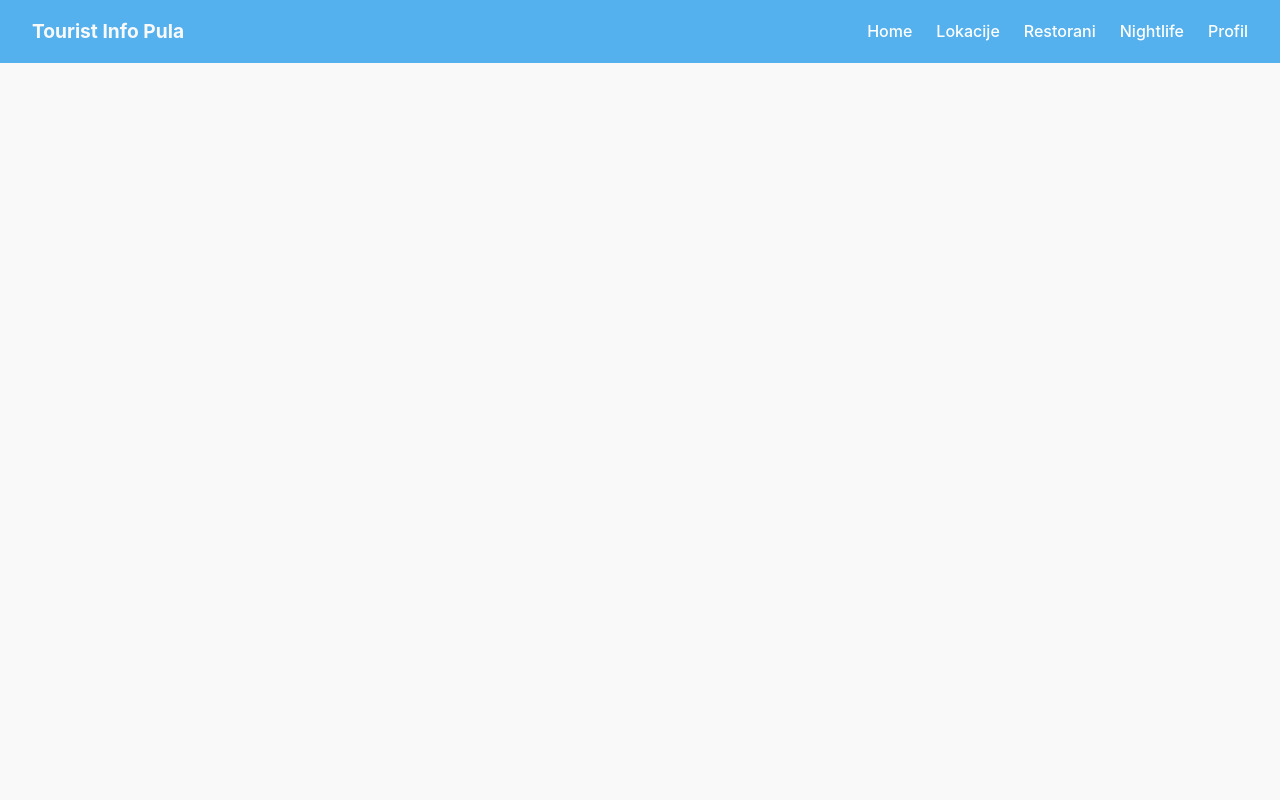
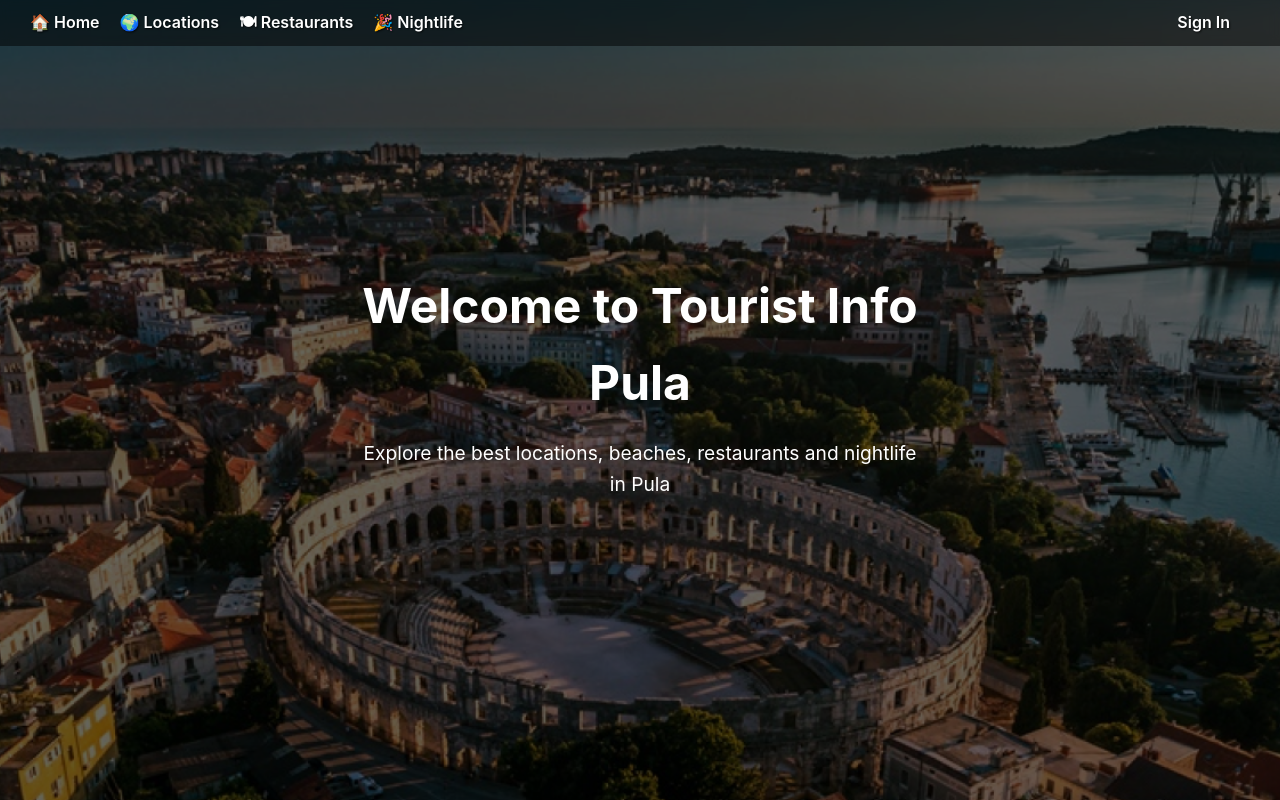
Before and after one commit to Siki2483/Frontend-webapps, a React (Create React App) app: page / in a window 1280 px wide. Built offline with nearby package versions, Linux system fonts and the light colour scheme.

Commit message:
editanje frontend navbar login page register page admin i obicni korisnik

```diff
--- a/src/App.css
+++ b/src/App.css
@@ -4,12 +4,13 @@
   box-sizing: border-box;
 }
 
-/* Osnovna paleta i font */
+
 body {
   font-family: 'Segoe UI', Tahoma, Geneva, Verdana, sans-serif;
   background-color: #f9f9f9;
   color: #333;
   line-height: 1.6;
+  padding-top: 60px;
 }
 
 a {
--- a/src/App.js
+++ b/src/App.js
@@ -1,5 +1,5 @@
 import React from "react";
-import { BrowserRouter as Router, Routes, Route, Navigate} from "react-router-dom";
+import { BrowserRouter as Router, Routes, Route, Navigate } from "react-router-dom";
 import Locations from "./pages/Locations";
 import Restaurants from "./pages/Restaurants";
 import Login from "./pages/Login";
@@ -15,6 +15,7 @@ import Home from "./pages/Home";
 import Nightlife from "./pages/Nightlife";
 import NightlifeDetails from "./pages/NightlifeDetails";
 import AddNightlife from "./pages/AddNightlife";
+import "./components/Navbar.css";
 
 const PrivateRoute = ({ children }) => {
   const token = localStorage.getItem("token");
@@ -24,14 +25,8 @@ const PrivateRoute = ({ children }) => {
 function App() {
   return (
     <Router>
-      <Navbar /> {}
+      <Navbar />
 
-      <Routes>
-        {}
-      </Routes>
-    </Router>,
-
-    <Router>
       <Routes>
         <Route path="/" element={<Home />} />
         <Route path="/lokacije" element={<Locations />} />
@@ -41,8 +36,8 @@ function App() {
         <Route path="/lokacije/:id" element={<LocationDetails />} />
         <Route path="/restorani/:id" element={<RestaurantDetails />} />
         <Route path="/profil" element={<PrivateRoute><Profile /></PrivateRoute>} />
-        <Route path="/dodaj-lokaciju" element={<Admin><AddLocation /> </Admin> } />
-        <Route path="/dodaj-restoran" element={<Admin><AddRestaurant /></Admin> } />
+        <Route path="/dodaj-lokaciju" element={<Admin><AddLocation /></Admin>} />
+        <Route path="/dodaj-restoran" element={<Admin><AddRestaurant /></Admin>} />
         <Route path="/nightlife" element={<Nightlife />} />
         <Route path="/nightlife/:id" element={<NightlifeDetails />} />
         <Route path="/dodaj-nightlife" element={<Admin><AddNightlife /></Admin>} />
--- a/src/components/Navbar.css
+++ b/src/components/Navbar.css
@@ -2,28 +2,56 @@
   display: flex;
   justify-content: space-between;
   align-items: center;
-    padding: 1rem 2rem;
-    background-color: #55b1ee;
-    color: rgb(249, 249, 249);
+  padding: 10px 30px;
+  background-color: rgba(0, 0, 0, 0.5);
+  backdrop-filter: blur(5px);
+  position: fixed;
+  top: 0;
+  width: 100%;
+  z-index: 1000;
 }
 
-  .navbar-logo {
-    font-weight: bold;
-    font-size: 1.2rem;
+.navbar-left,
+.navbar-right {
+  display: flex;
+  align-items: center;
 }
 
-  .navbar-links {
-    list-style: none;
-    display: flex;
-    gap: 1.5rem;
+.navbar-left a,
+.navbar-right a {
+  color: #ffffff;
+  font-weight: 600;
+  font-size: 1rem;
+  text-shadow: 1px 1px 2px rgba(0, 0, 0, 0.7);
+  margin-right: 20px;
+  text-decoration: none;
 }
 
-  .navbar-links a {
-    color: white;
-    font-weight: 500;
-    transition: color 0.3s;
+.dropdown {
+  position: relative;
+  display: inline-block;
 }
 
-  .navbar-links a:hover {
-    color: #caf0f8;
+.dropdown-content {
+  position: absolute;
+  top: 100%;
+  right: 0;
+  background-color: rgba(255, 255, 255, 0.95);
+  min-width: 160px;
+  box-shadow: 0px 8px 16px rgba(0,0,0,0.2);
+  z-index: 1001;
+  border-radius: 5px;
+  padding: 10px;
 }
+
+.dropdown-content a {
+  display: block;
+  padding: 8px 12px;
+  color: black;
+  text-decoration: none;
+  font-weight: 500;
+}
+
+.dropdown-content a:hover {
+  background-color: #f0f0f0;
+}
--- a/src/components/Navbar.jsx
+++ b/src/components/Navbar.jsx
@@ -1,29 +1,53 @@
-import React from "react";
-import { Link, useNavigate } from "react-router-dom";
+import React, { useState } from "react";
+import { Link } from "react-router-dom";
 import "./Navbar.css";
 
 function Navbar() {
-  const navigate = useNavigate();
-  const isLoggedIn = localStorage.getItem("token");
+  const token = localStorage.getItem("token");
   const isAdmin = localStorage.getItem("isAdmin") === "true";
+
+  const [showDropdown, setShowDropdown] = useState(false);
 
   const handleLogout = () => {
     localStorage.removeItem("token");
     localStorage.removeItem("isAdmin");
-    navigate("/login");
+    window.location.href = "/";
   };
 
   return (
     <nav className="navbar">
-  <div className="navbar-logo">Tourist Info Pula</div>
-  <ul className="navbar-links">
-    <li><Link to="/">Home</Link></li>
-    <li><Link to="/lokacije">Lokacije</Link></li>
-    <li><Link to="/restorani">Restorani</Link></li>
-    <li><Link to="/nightlife">Nightlife</Link></li>
-    <li><Link to="/profil">Profil</Link></li>
-  </ul>
-</nav>
+      <div className="navbar-left">
+        <Link to="/">🏠 Home</Link>
+        <Link to="/lokacije">🌍 Locations</Link>
+        <Link to="/restorani">🍽 Restaurants</Link>
+        <Link to="/nightlife">🎉 Nightlife</Link>
+      </div>
+
+      <div className="navbar-right">
+        {token ? (
+          <div
+            className="dropdown"
+            onMouseEnter={() => setShowDropdown(true)}
+            onMouseLeave={() => setShowDropdown(false)}
+          >
+            <Link to="/profil">👤 My Profile</Link>
+
+
+            {isAdmin && showDropdown && (
+              <div className="dropdown-content">
+                <Link to="/dodaj-lokaciju">➕ Lokacija</Link>
+                <Link to="/dodaj-restoran">➕ Restoran</Link>
+                <Link to="/dodaj-nightlife">➕ Nightlife</Link>
+              </div>
+            )}
+          </div>
+        ) : (
+          <Link to="/login">Sign In</Link>
+        )}
+
+        {token && <button onClick={handleLogout}>Logout</button>}
+      </div>
+    </nav>
   );
 }
 
--- a/src/pages/Home.css
+++ b/src/pages/Home.css
@@ -4,6 +4,9 @@
   background-position: center;
   height: 100vh;
   color: white;
+  display: flex;
+  align-items: center;
+  justify-content: center;
   position: relative;
   text-align: center;
 }
@@ -12,35 +15,36 @@
   background-color: rgba(0, 0, 0, 0.6);
   height: 100%;
   width: 100%;
-    padding-top: 15vh;
+  display: flex;
+  align-items: center;
+  justify-content: center;
 }
 
-  h1 {
+.home-content {
+  max-width: 600px;
+  padding: 20px;
+}
+
+.home-content h1 {
   font-size: 3rem;
   margin-bottom: 1rem;
 }
 
-  p {
+.home-content p {
   font-size: 1.2rem;
   margin-bottom: 2rem;
-    max-width: 600px;
-    margin-left: auto;
-    margin-right: auto;
 }
 
-  .home-buttons .btn {
-    display: inline-block;
-    background-color: #ffffffcc;
-    color: #333;
-    padding: 0.7rem 1.2rem;
-    margin: 0.5rem;
-    border-radius: 8px;
+.home-btn {
+  padding: 10px 20px;
+  background-color: #f0a500;
+  color: #fff;
   text-decoration: none;
   font-weight: bold;
-    transition: all 0.3s ease;
+  border-radius: 5px;
+  transition: background-color 0.3s;
 }
 
-  .home-buttons .btn:hover {
-    background-color: #fff;
-    transform: scale(1.05);
+.home-btn:hover {
+  background-color: #d88c00;
 }
--- a/src/pages/Home.jsx
+++ b/src/pages/Home.jsx
@@ -1,23 +1,19 @@
 import React from "react";
 import { Link } from "react-router-dom";
 import "./Home.css";
-import "./Navbar.jsx";
 
 function Home() {
   const isLoggedIn = localStorage.getItem("token");
 
   return (
-    <nav className="navbar">
-  <div className="navbar-logo">Tourist Info Pula</div>
-  <ul className="navbar-links">
-    <li><Link to="/">Home</Link></li>
-    <li><Link to="/lokacije">Lokacije</Link></li>
-    <li><Link to="/restorani">Restorani</Link></li>
-    <li><Link to="/nightlife">Nightlife</Link></li>
-    <li><Link to="/profil">Profil</Link></li>
-  </ul>
-</nav>
-
+    <div className="home-container">
+      <div className="overlay">
+        <div className="home-content">
+          <h1>Welcome to Tourist Info Pula</h1>
+          <p>Explore the best locations, beaches, restaurants and nightlife in Pula</p>
+        </div>
+      </div>
+    </div>
   );
 }
 
--- a/src/pages/Login.jsx
+++ b/src/pages/Login.jsx
@@ -1,5 +1,7 @@
 import React, { useState } from "react";
 import axios from "axios";
+import { useNavigate } from "react-router-dom";
+import { Link } from "react-router-dom";
 
 function Login() {
   const [formData, setFormData] = useState({
@@ -8,6 +10,8 @@ function Login() {
   });
 
   const [message, setMessage] = useState("");
+
+  const navigate = useNavigate();
 
   const handleChange = (e) => {
     setFormData((prev) => ({
@@ -21,22 +25,26 @@ function Login() {
     try {
       const res = await axios.post("/api/auth/login", formData);
       localStorage.setItem("token", res.data.token);
-      setMessage("Prijava uspješna!");
+      setMessage("Signed In!");
+      navigate("/");
     } catch (err) {
       console.error(err.response?.data);
-      setMessage(err.response?.data.msg || "Greška pri prijavi.");
+      setMessage(err.response?.data.msg || "Error while singing in.");
     }
   };
 
   return (
-    <div>
-      <h2>Prijava</h2>
+    <div style={{ maxWidth: "400px", margin: "50px auto", padding: "20px" }}>
+      <h2>Sign in</h2>
       <form onSubmit={handleSubmit}>
         <input type="email" name="email" placeholder="Email" onChange={handleChange} required />
         <br />
         <input type="password" name="password" placeholder="Lozinka" onChange={handleChange} required />
         <br />
-        <button type="submit">Prijavi se</button>
+        <button type="submit">Sign in</button>
+
+        <p style={{ marginTop: "10px" }}>Don't have an accout ? <Link to="/register">Register</Link></p>
+
       </form>
       {message && <p>{message}</p>}
     </div>
--- a/src/pages/Register.jsx
+++ b/src/pages/Register.jsx
@@ -1,5 +1,6 @@
 import React, { useState } from "react";
 import axios from "axios";
+import { useNavigate } from "react-router-dom";
 
 function Register() {
   const [formData, setFormData] = useState({
@@ -17,21 +18,24 @@ function Register() {
     }));
   };
 
+  const navigate = useNavigate();
+
   const handleSubmit = async (e) => {
     e.preventDefault();
     try {
       const res = await axios.post("/api/auth/register", formData);
       localStorage.setItem("token", res.data.token);
-      setMessage("Registracija uspješna!");
+      setMessage("Registration complete!");
+      navigate ("/");
     } catch (err) {
       console.error(err.response?.data);
-      setMessage(err.response?.data.msg || "Greška pri registraciji.");
+      setMessage(err.response?.data.msg || "Error.");
     }
   };
 
   return (
-    <div>
-      <h2>Registracija</h2>
+    <div style={{ maxWidth: "400px", margin: "50px auto", padding: "20px" }}>
+      <h2>Create an account</h2>
       <form onSubmit={handleSubmit}>
         <input type="text" name="name" placeholder="Ime" onChange={handleChange} required />
         <br />
@@ -39,7 +43,7 @@ function Register() {
         <br />
         <input type="password" name="password" placeholder="Lozinka" onChange={handleChange} required />
         <br />
-        <button type="submit">Registriraj se</button>
+        <button type="submit">Create</button>
       </form>
       {message && <p>{message}</p>}
     </div>
```
Also changed, not shown: src/pages/background.jpg (deleted). Lines whose indentation alone changed are shown as unchanged.
